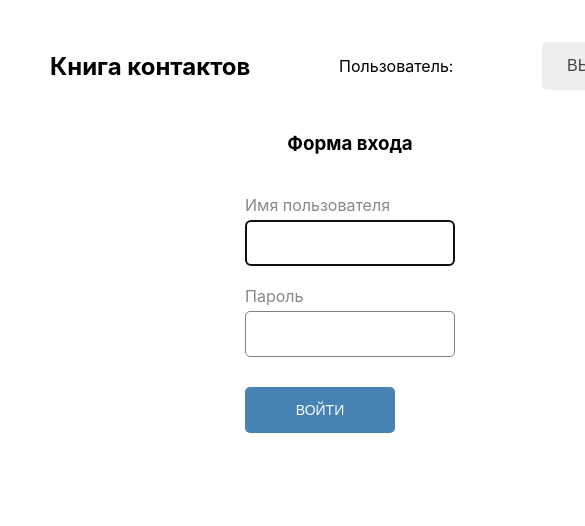
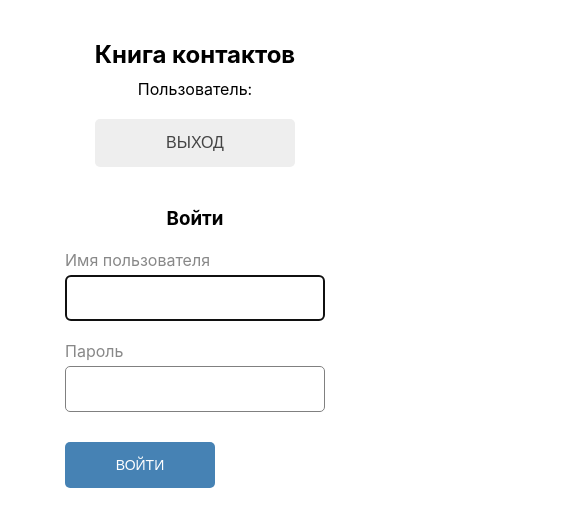
Before and after one commit to DrannikovVladimir/contacts-book, a React app: page /login in a window 390 px wide. Shown: the top 526 px of the page, 585 px wide, since content can reach past the window. Built offline with nearby package versions, Linux system fonts and the light colour scheme; sample sign-in values are in the browser's storage; the HTML template or start-up script is replaced by a standard one.

Commit message:
Added adaptive

```diff
--- a/assets/style.scss
+++ b/assets/style.scss
@@ -7,6 +7,7 @@ html {
 }
 
 body {
+  min-width: 320px;
   margin: 0;
   font-family: -apple-system, BlinkMacSystemFont, 'Segoe UI', 'Roboto', 'Oxygen',
     'Ubuntu', 'Cantarell', 'Fira Sans', 'Droid Sans', 'Helvetica Neue',
@@ -57,10 +58,6 @@ input[type="radio"].visually-hidden {
   margin-top: 40px;
   padding-left: 50px;
   padding-right: 50px;
-}
-
-.contacts__content {
-  height: 70vh;
 }
 
 .contacts__title {
@@ -162,7 +159,7 @@ input[type="radio"].visually-hidden {
 }
 
 .form-login__wrapper {
-  width: 250px;
+  width: 300px;
   margin: 0 auto;
   padding: 40px 20px;
 }
@@ -176,7 +173,7 @@ input[type="radio"].visually-hidden {
 
 .form-login__title {
   margin: 0 auto;
-  margin-bottom: 40px;
+  margin-bottom: 20px;
   text-align: center;
 }
 
@@ -342,6 +339,9 @@ input[type="radio"].visually-hidden {
   width: 320px;
   margin: 0;
   margin-bottom: 20px;
+
+  font-size: 16px;
+  line-height: 24px;
 }
 
 .form-remove__button-wrapper {
@@ -375,7 +375,7 @@ input[type="radio"].visually-hidden {
 
 .navbar {
   display: flex;
-  justify-content: space-between;
+  justify-content: center;
   align-items: center;
 }
 
@@ -383,7 +383,13 @@ input[type="radio"].visually-hidden {
   margin: 0;
 }
 
+.navbar__user {
+  margin: 0;
+  margin-left: auto;
+}
+
 .navbar__button {
+  margin-left: auto;
   border: none;
   background-color: #eeeeee;
 
@@ -482,3 +488,114 @@ input[type="radio"].visually-hidden {
 .show {
   display: flex;
 }
+
+@media (max-width: 700px) {
+  .contacts__container {
+    width: auto;
+  }
+}
+
+@media (max-width: 580px) {
+  .contacts__container {
+    padding-left: 20px;
+    padding-right: 20px;
+  }
+}
+
+@media (max-width: 520px) {
+  .navbar {
+    flex-direction: column;
+  }
+
+  .navbar__title {
+    margin-bottom: 10px;
+  }
+
+  .navbar__user {
+    margin: 0;
+    margin-bottom: 20px;
+  }
+
+  .navbar__button {
+    min-width: 200px;
+    margin: 0;
+  }
+
+  .contacts-list {
+    flex-grow: 1;
+  }
+
+  .contacts-list__text-wrapper {
+    display: flex;
+    flex-direction: column;
+  }
+
+  .contacts-list__item {
+    min-width: 280px;
+  }
+
+  .contacts-list__text {
+    margin-right: auto;
+  }
+}
+
+@media (max-width: 460px) {
+  .contacts__wrapper--search {
+    display: flex;
+    flex-direction: column-reverse;
+    justify-content: center;
+    align-items: center;
+  }
+
+  .desc-function {
+    margin-left: 0;
+    margin-bottom: 20px;
+  }
+
+  .form-search__input {
+    margin-right: 0;
+  }
+}
+
+@media (max-width: 380px) {
+  .form-login__wrapper {
+    width: 280px;
+    padding-left: 0;
+    padding-right: 0;
+  }
+
+  .contacts-list__text-wrapper {
+    max-width: 160px;
+  }
+
+  .modal__content {
+    top: 20px;
+    min-width: 320px;
+    width: 100%;
+    padding-left: 20px;
+    padding-right: 20px;
+  }
+
+  .modal__close::before {
+    left: -14px;
+  }
+
+  .modal__close::after {
+    left: -14px;
+  }
+
+  .form-remove__text {
+    width: 280px;
+  }
+}
+
+@media (max-width: 340px) {
+  .form-add__button-wrapper {
+    flex-direction: column;
+    justify-content: center;
+  }
+
+  .form-add__button--cancel {
+    margin-bottom: 20px;
+  }
+}
--- a/src/components/ContactsPage.jsx
+++ b/src/components/ContactsPage.jsx
@@ -29,7 +29,7 @@ const ContactsPage = () => {
 
   return (
     <div className="contacts__content">
-      <div className="contacts__wrapper">
+      <div className="contacts__wrapper contacts__wrapper--search">
         <SearchForm />
         <DeskFunction />
       </div>
--- a/src/components/Forms/RemoveForm.jsx
+++ b/src/components/Forms/RemoveForm.jsx
@@ -31,7 +31,7 @@ const RemoveForm = ({ onHide }) => {
           {lastName}
         </b>
         {' '}
-        изсписка контактов?
+        из&nbsp;списка&nbsp;контактов?
       </p>
       <div className="form-remove__button-wrapper">
         <button
--- a/src/components/LoginPage.jsx
+++ b/src/components/LoginPage.jsx
@@ -48,7 +48,7 @@ const LoginPage = () => {
 
   return (
     <div className="form-login__wrapper">
-      <h3 className="form-login__title">Форма входа</h3>
+      <h3 className="form-login__title">Войти</h3>
       <form className="form-login" onSubmit={formik.handleSubmit}>
         <div className="form-login__group">
           <label className="form-login__label" htmlFor="name">Имя пользователя</label>
--- a/src/components/Navbar.jsx
+++ b/src/components/Navbar.jsx
@@ -8,7 +8,7 @@ const Navbar = () => {
     <div className="contacts__navbar navbar">
       <h2 className="navbar__title">Книга контактов</h2>
       {user && (
-      <p>
+      <p className="navbar__user">
         Пользователь:
         {' '}
         <b>{user.username}</b>
```
